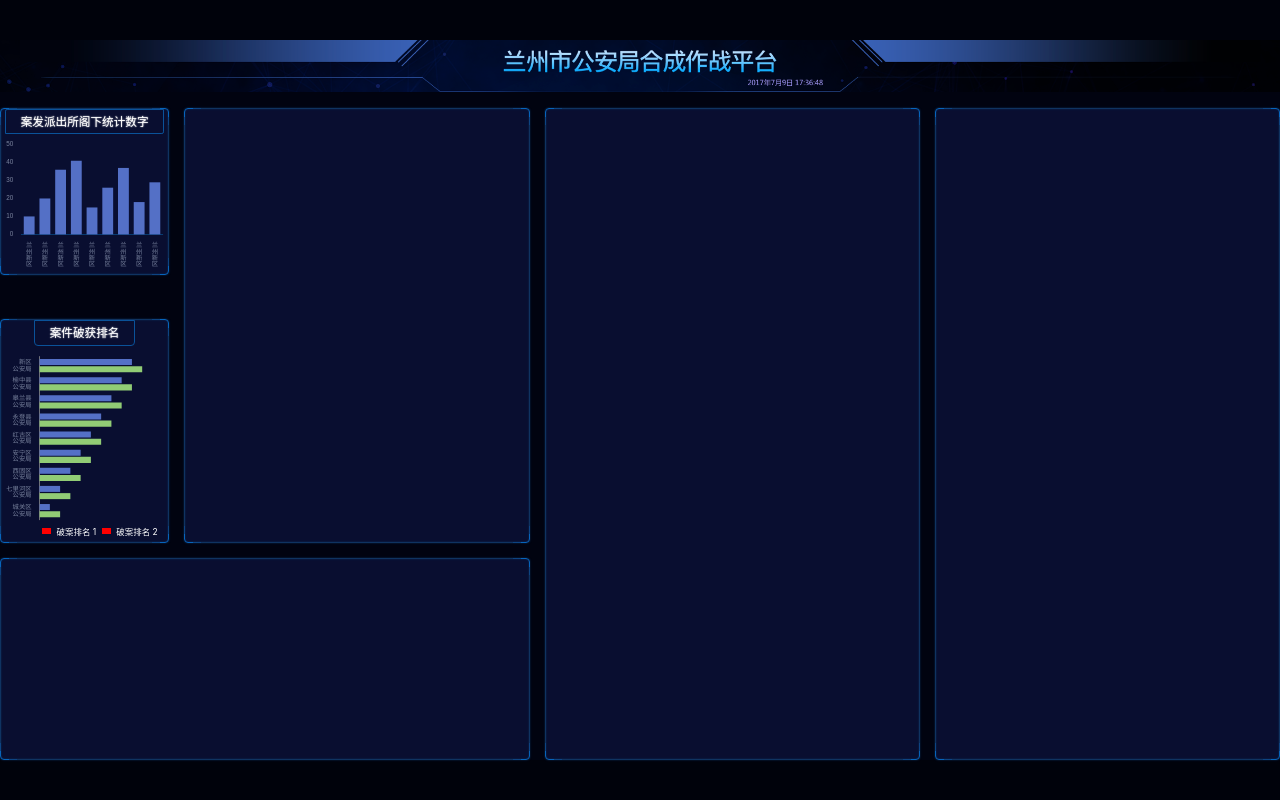
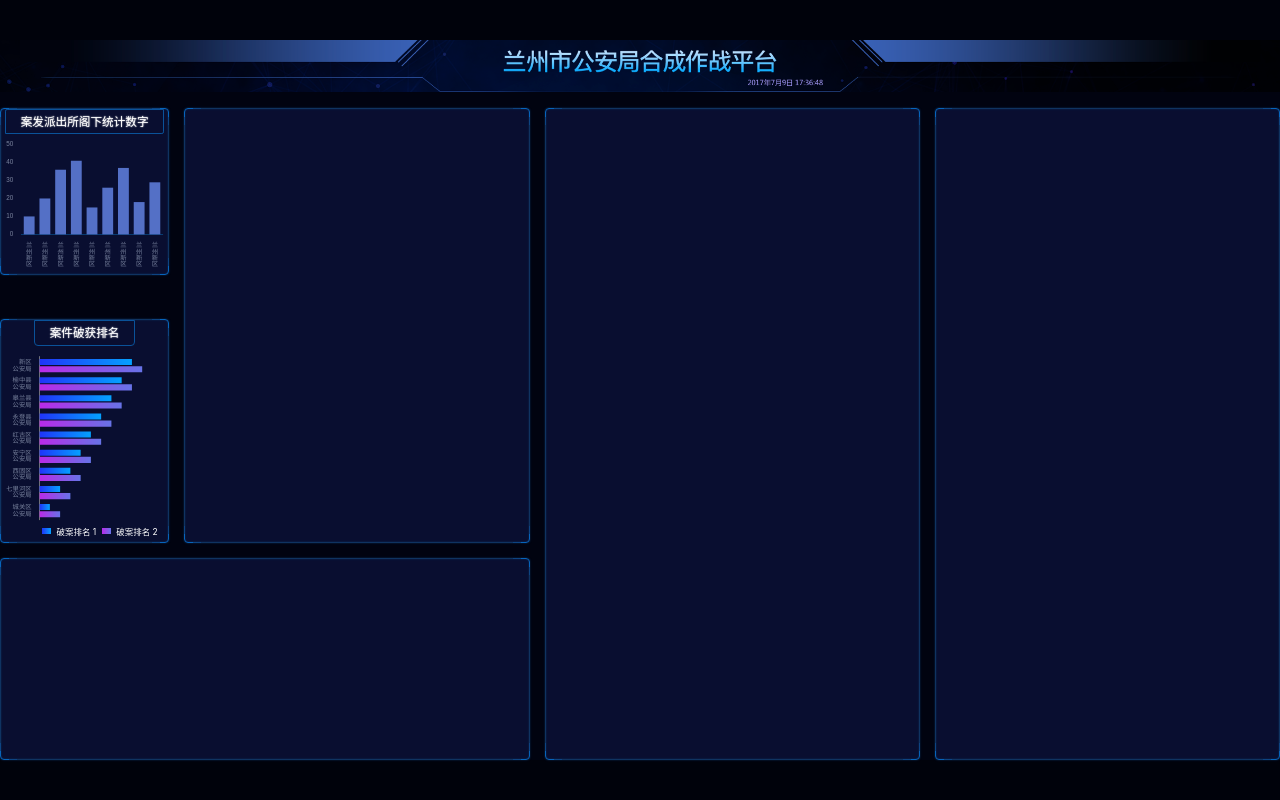
Before and after one commit to xmasuhai/big-screen-visualization_react, a React (Vite) app: page /#/ in a window 1280 px wide. Built offline with nearby package versions, Linux system fonts and the light colour scheme.

Commit message:
添加渐变
Took 39 minutes

```diff
--- a/src/components/chart-2.tsx
+++ b/src/components/chart-2.tsx
@@ -34,12 +34,28 @@
           {
             name: '2011 年',
             type: 'bar',
-            data: [1, 2, 3, 4, 5, 6, 7, 8, 9]
+            data: [1, 2, 3, 4, 5, 6, 7, 8, 9],
+            itemStyle: {
+              normal: {
+                color: new echarts.graphic.LinearGradient(0, 0, 1, 0,[
+                  {offset: 0, color: '#2034f9'},
+                  {offset: 1, color: '#04a1ff'},
+                ]),
+              }
+            },
           },
           {
             name: '2012 年',
             type: 'bar',
-            data: [2, 3, 4, 5, 6, 7, 8, 9, 10]
+            data: [2, 3, 4, 5, 6, 7, 8, 9, 10],
+            itemStyle: {
+              normal: {
+                color: new echarts.graphic.LinearGradient(0, 0, 1, 0,[
+                  {offset: 0, color: '#b92aE8'},
+                  {offset: 1, color: '#6773E7'},
+                ]),
+              }
+            },
           }
         ]
       })
--- a/src/pages/home.scss
+++ b/src/pages/home.scss
@@ -139,6 +139,15 @@
           background: #f00;
           margin: 0 px(10);
         }
+
+        .first {
+          background: linear-gradient(90deg, #2034f9 0%, #04a1ff 100%);
+        }
+
+        .second {
+          background: linear-gradient(90deg, #b92ae8 0%, #6773e7 100%);
+        }
+
       }
     }
 
```
